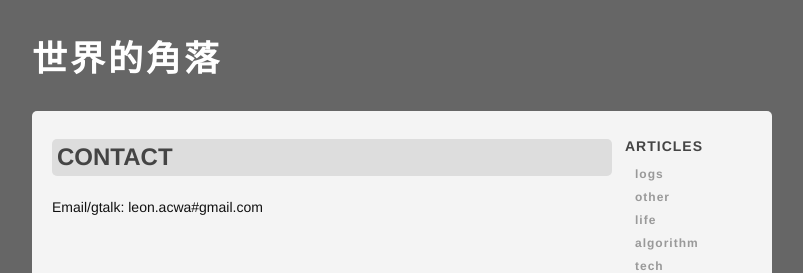
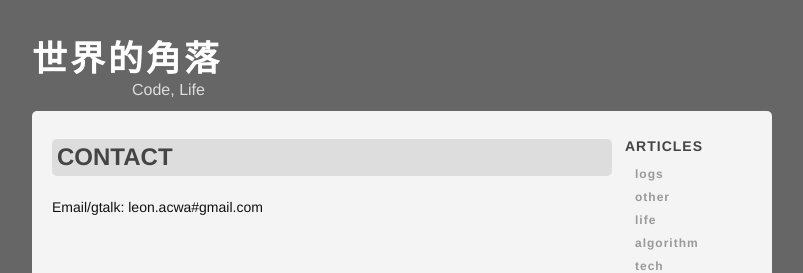
Before and after one commit to leonacwa/leonacwa.github.com, a Jekyll site: the page built from contact.html, in a window 1280 px wide. Shown: the top 273 px of the page, without its empty margins (238-1041 px from the left). Built offline with Jekyll 4.4.1, drawn with Linux system fonts in a browser that asks for light colours; Markdown is read by kramdown in place of the engine named in the settings.

Commit message:
改回原来的目录形式吧

```diff
--- a/_layouts/category.html
+++ b/_layouts/category.html
@@ -20,7 +20,10 @@
 	</head>
 
 	<body>
-		<div id="logo"><h1><a href="/">{{ site.blogName }}</a></h1></div>
+		<div id="logo">
+			<h1><a href="/">{{ site.title }}</a></h1>
+			<p>{{ site.title_tagline }}</p>
+		</div>
 		<div id="wrapper">
 			<div id="content" class="index">
 				<div id="sidebar">
--- a/_layouts/default.html
+++ b/_layouts/default.html
@@ -32,7 +32,7 @@
 							<a href="#">Articles</a>
 							<ul>
 								{% for category in site.categories %}
-								<li><a href="/{{ category  }}.html">{{category | first}} ({{category | last | size }})</a></li>
+								<li><a href="/{{ category[0]  }}.html">{{category[0] }</a></li>
 								{% endfor %}
 							</ul>
 						</li>
--- a/_layouts/profile.html
+++ b/_layouts/profile.html
@@ -20,7 +20,10 @@
 	</head>
 
 	<body>
-		<div id="logo"><h1><a href="/">{{ site.blogName }}</a></h1></div>
+		<div id="logo">
+			<h1><a href="/">{{ site.title }}</a></h1>
+			<p>{{ site.title_tagline }}</p>
+		</div>
 		<div id="wrapper">
 			<div id="content" class="index">
 				<div id="sidebar">
```
